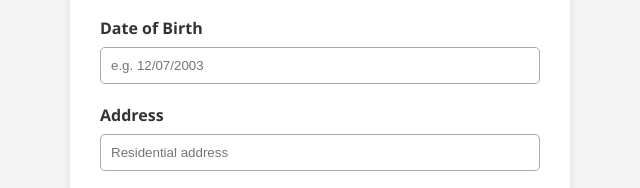
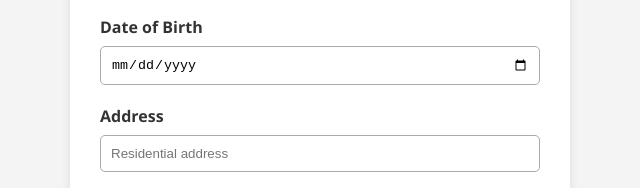
Before and after one commit to omaphotography/Wacf-page, a plain HTML site: page first-timer.html in a window 1280 px wide. Shown: the part 559-747 px from the top of the page, 320-960 px from the left. Drawn offline with Linux system fonts and the light colour scheme.

Commit message:
first-timer.html

```diff
--- a/first-timer.html
+++ b/first-timer.html
@@ -59,7 +59,7 @@
 
         <div class="form-group">
           <label for="dob">Date of Birth</label>
-          <input type="text" id="dob" name="dob" placeholder="e.g. 12/07/2003" required />
+          <input type="date" id="dob" name="dob" placeholder="e.g. 12/07/2003" required />
         </div>
 
         <div class="form-group">
```
